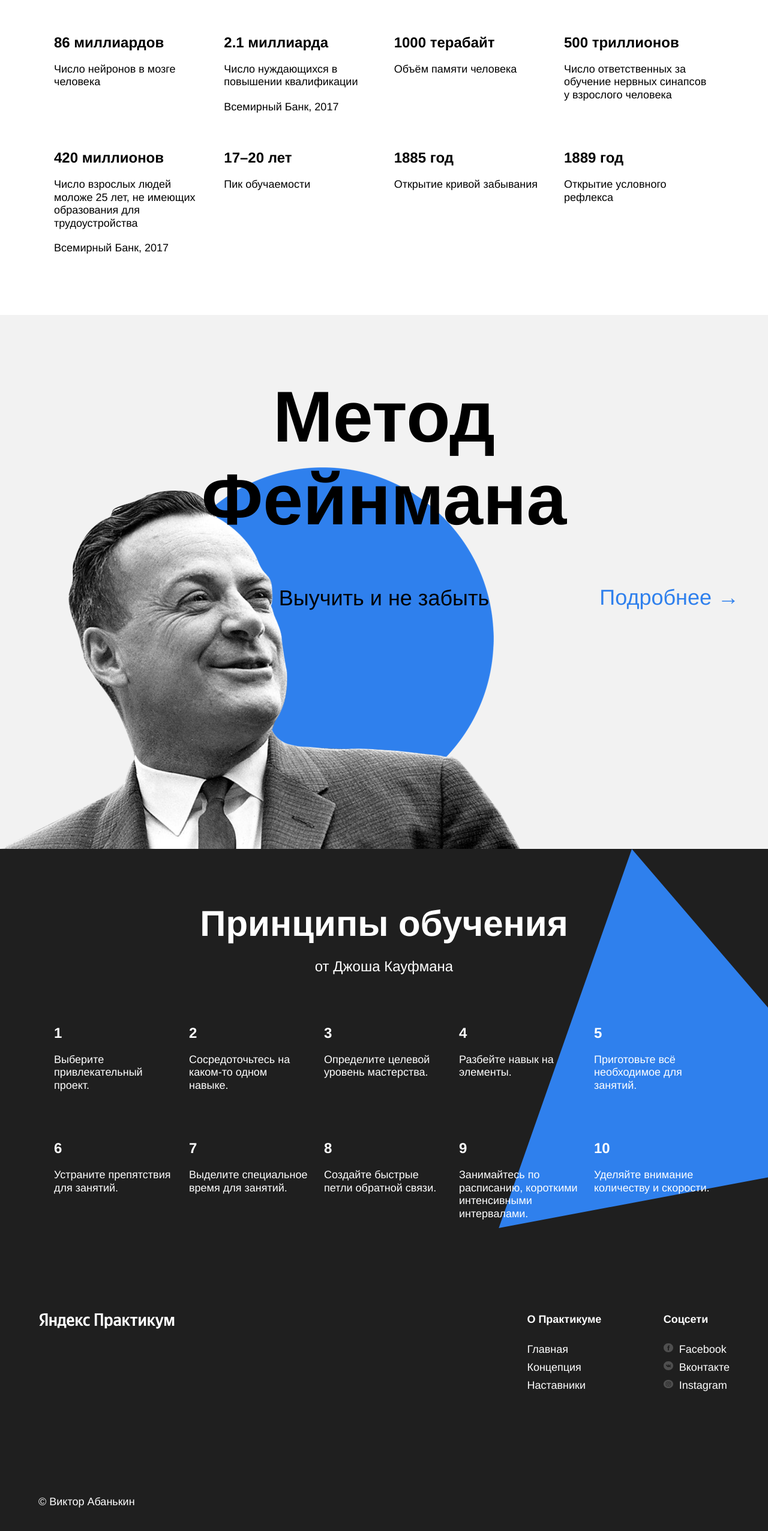
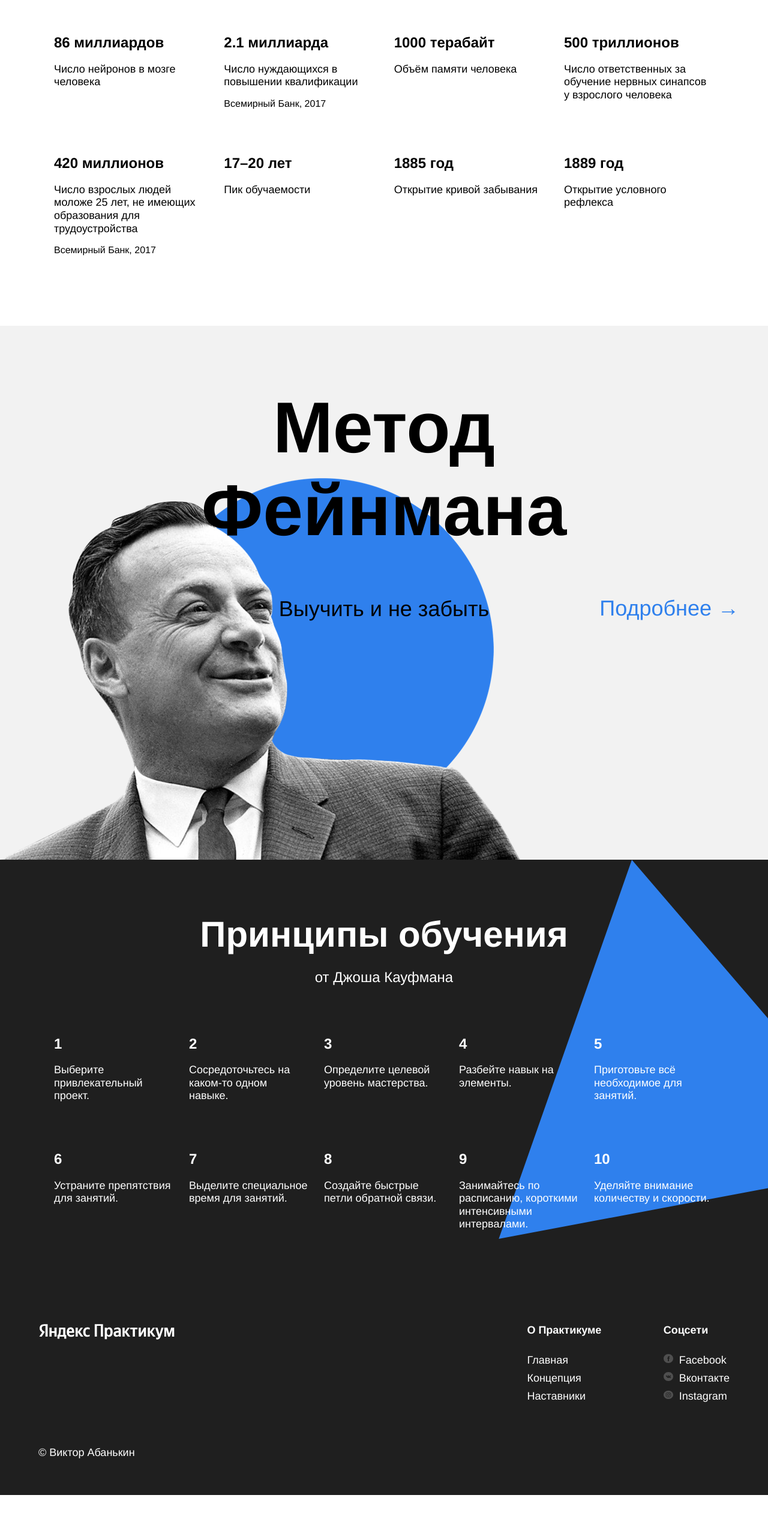
Before and after one commit to AndreyBochkarev/how-to-learn, a plain HTML site: page index.html in a window 1280 px wide. Shown: the part 1482-4034 px from the top of the page at 60% size. After the commit the page ends 3974 px from the top, so only its background shows below. Drawn offline with Linux system fonts and the light colour scheme.

Commit message:
Футер

```diff
--- a/index.html
+++ b/index.html
@@ -38,7 +38,7 @@
     <div class="table__cell">
       <h3 class="table__heading">2.1 миллиарда</h3>
       <p class="table__text">Число нуждающихся в повышении квалификации</p>
-      <p class="table__text">Всемирный Банк, 2017</p>
+      <p class="table__text:last-child">Всемирный Банк, 2017</p>
     </div>
     <div class="table__cell">
       <h3 class="table__heading">1000 терабайт</h3>
@@ -51,7 +51,7 @@
     <div class="table__cell">
       <h3 class="table__heading">420 миллионов</h3>
       <p class="table__text">Число взрослых людей моложе 25 лет, не имеющих образования для трудоустройства</p>
-      <p class="table__text">Всемирный Банк, 2017</p>
+      <p class="table__text:last-child">Всемирный Банк, 2017</p>
     </div>
     <div class="table__cell">
       <h3 class="table__heading">17–20 лет</h3>
--- a/styles/style.css
+++ b/styles/style.css
@@ -256,9 +256,9 @@
 }
 
 .footer {
+  display: flex;
+  min-height: 350px;
   margin: 0 auto 0 auto;
-  padding-top: 60px;
-  padding-bottom: 40px;
   background-color: #1f1f1f;
 }
 
@@ -266,8 +266,7 @@
   display: flex;
   justify-content: space-between;
   width: 90%;
-  min-height: 350px;
-  margin: 0 auto;
+  margin: 60px auto 40px auto;
 }
 
 .footer__column {
```
